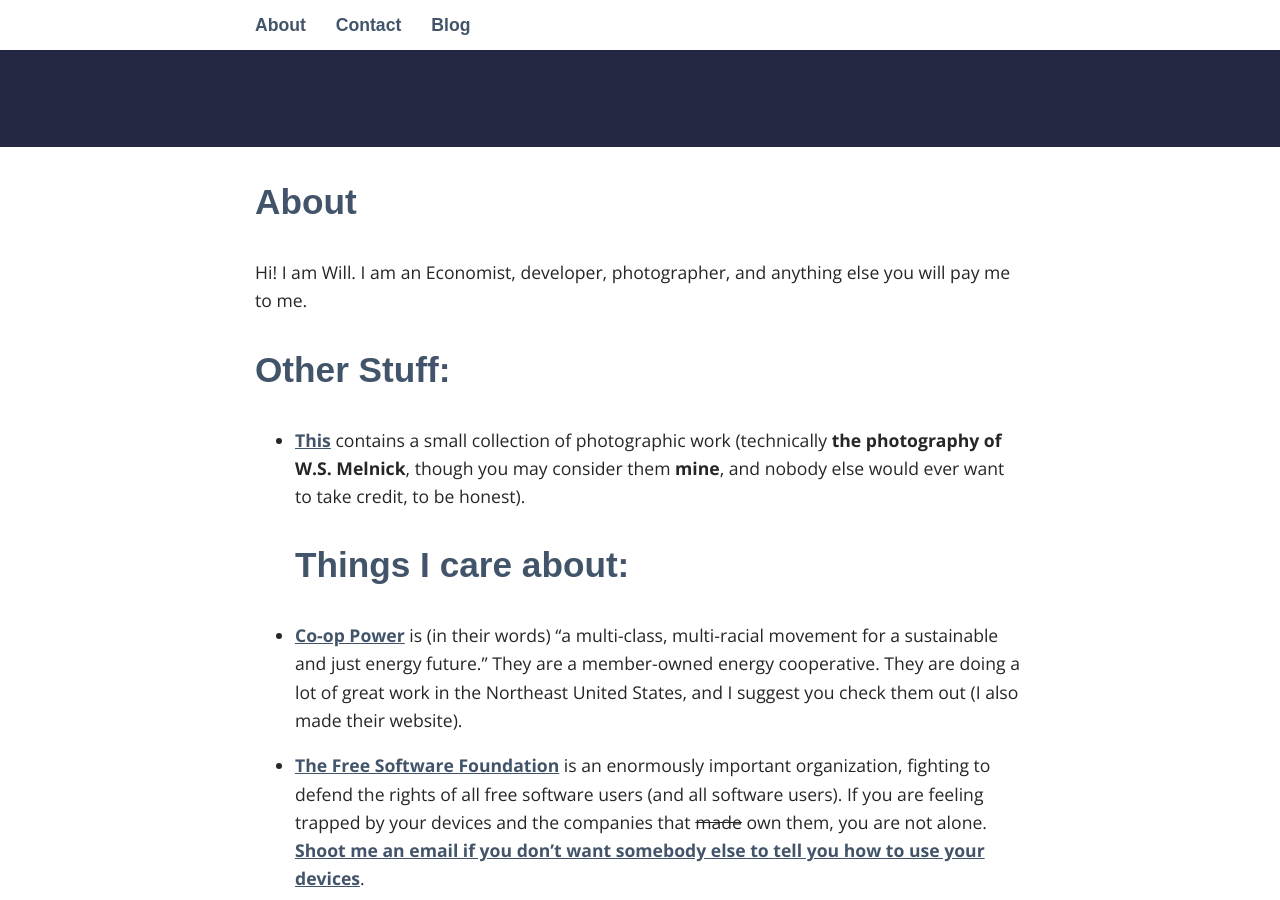
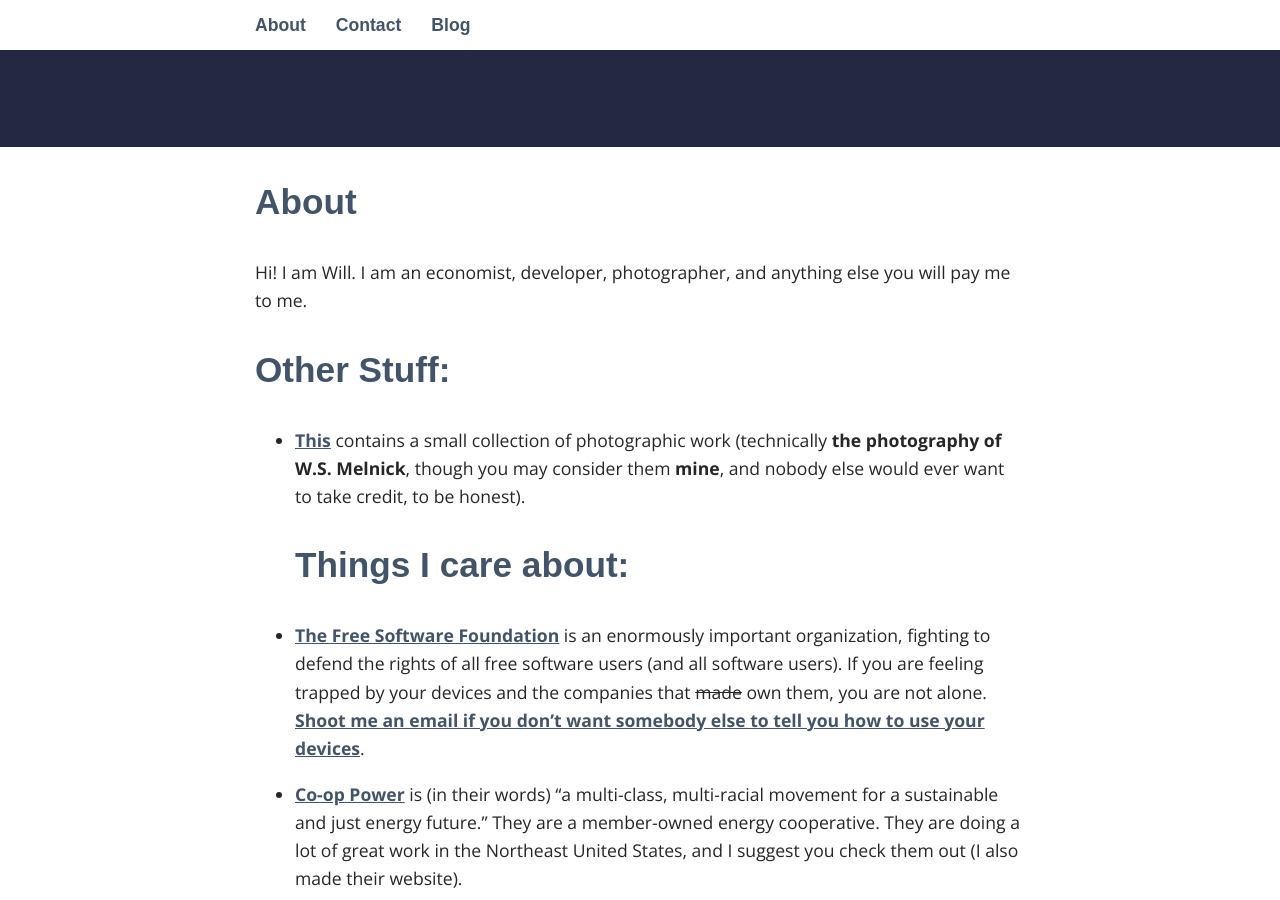
Before and after one commit to wmelnick/wmelnick.github.io, a Jekyll site: the page built from _pages/01_about.md, in a window 1280 px wide and 900 px high, scrolled down 353 px. Built offline with Jekyll 4.4.1, drawn with Linux system fonts in a browser that asks for light colours; some web fonts are replaced; part of the change alters nothing that is shown; some of the changed text lies outside the part shown.

```diff
--- a/_pages/01_about.md
+++ b/_pages/01_about.md
@@ -4,15 +4,19 @@ title: About
 permalink: /about/
 ---
 
-Hi! I am Will. I am an Economist, developer, photographer, and anything else you will pay me to me.
+Hi! I am Will. I am an economist, developer, photographer, and anything else you will pay me to me.
 
 ## Other Stuff:
 
 * [This](http://wsmelnick.com) contains a small collection of photographic work (technically **the photography of W.S. Melnick**, though you may consider them **mine**, and nobody else would ever want to take credit, to be honest).
 ## Things I care about:
 
+* [The Free Software Foundation](http://fsf.org) is an enormously important organization, fighting to defend the rights of all free software users (and all software users). If you are feeling trapped by your devices and the companies that <strike>made</strike> own them, you are not alone. [Shoot me an email if you don't want somebody else to tell you how to use your devices](mailto:will@willmelnick.net).
+
 * [Co-op Power](http://cooppower.coop) is (in their words) "a multi-class, multi-racial movement for a sustainable and just energy future." They are a member-owned energy cooperative. They are doing a lot of great work in the Northeast United States, and I suggest you check them out (I also made their website).
 
-* [The Free Software Foundation](http://fsf.org) is an enormously important organization, fighting to defend the rights of all free software users (and all software users). If you are feeling trapped by your devices and the companies that <strike>made</strike> own them, you are not alone. [Shoot me an email if you don't want somebody else to tell you how to use your devices](mailto:will@willmelnick.net).
+* [Represent.Us](http://represent.us)  is a non-partisan non-profit organization working to pass anti-corruption legislation and reduce the rampant corruption in our current political system. In my opinion, the influence of “big money” is the single biggest inhibitor to our progress as a nation, and progress on almost every major issue (e.g. global climate change) is limited by the interests of those with the most resources, which is simply unacceptable.
 
-* [Represent.Us](http://represent.us)  is a non-partisan non-profit organization working to pass anti-corruption legislation and reduce the rampant corruption in our current political system. In my opinion, the influence of “big money” is the single biggest inhibitor to our progress as a nation, and progress on almost every major issue (e.g. global climate change) is limited by the interests of those with the most resources, which is simply unacceptable.
+
+
+Just to be clear, any views expressed on this site are mine, mine alone, and not those of any other person or group.
```
